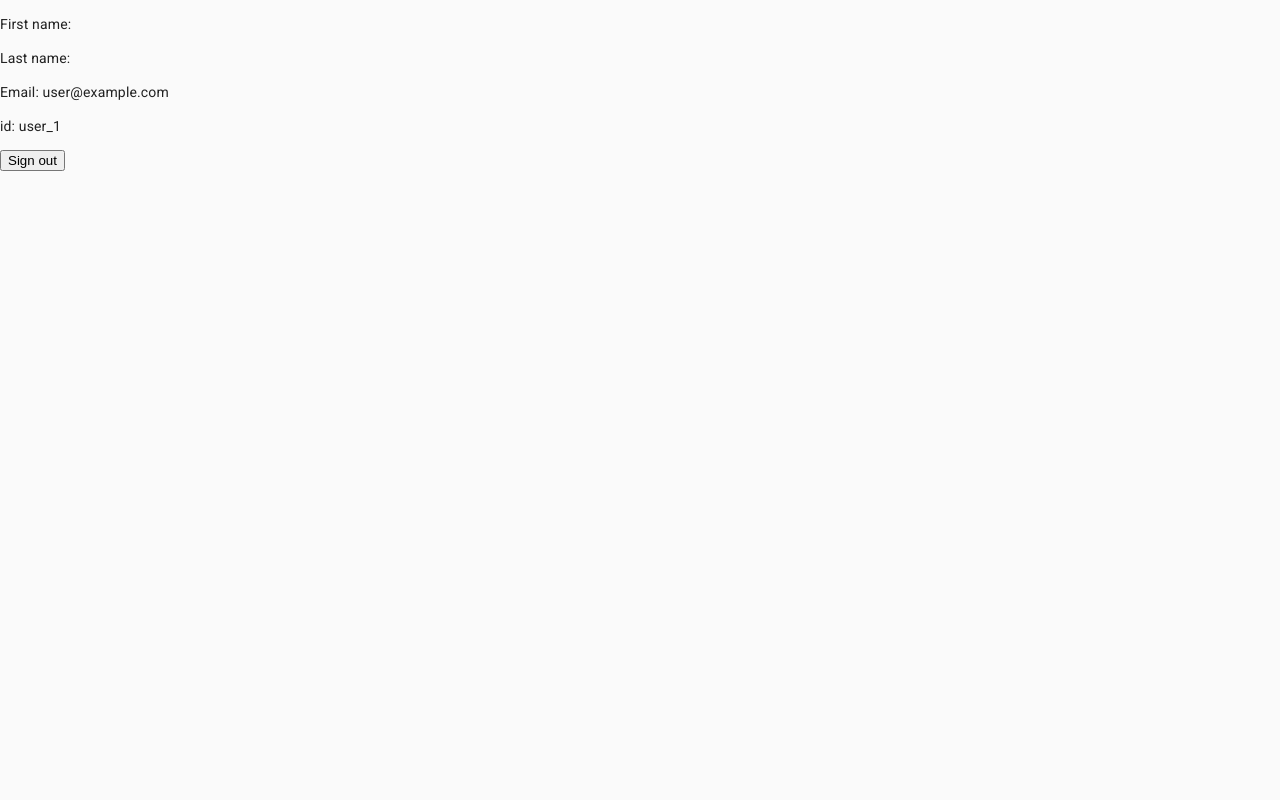
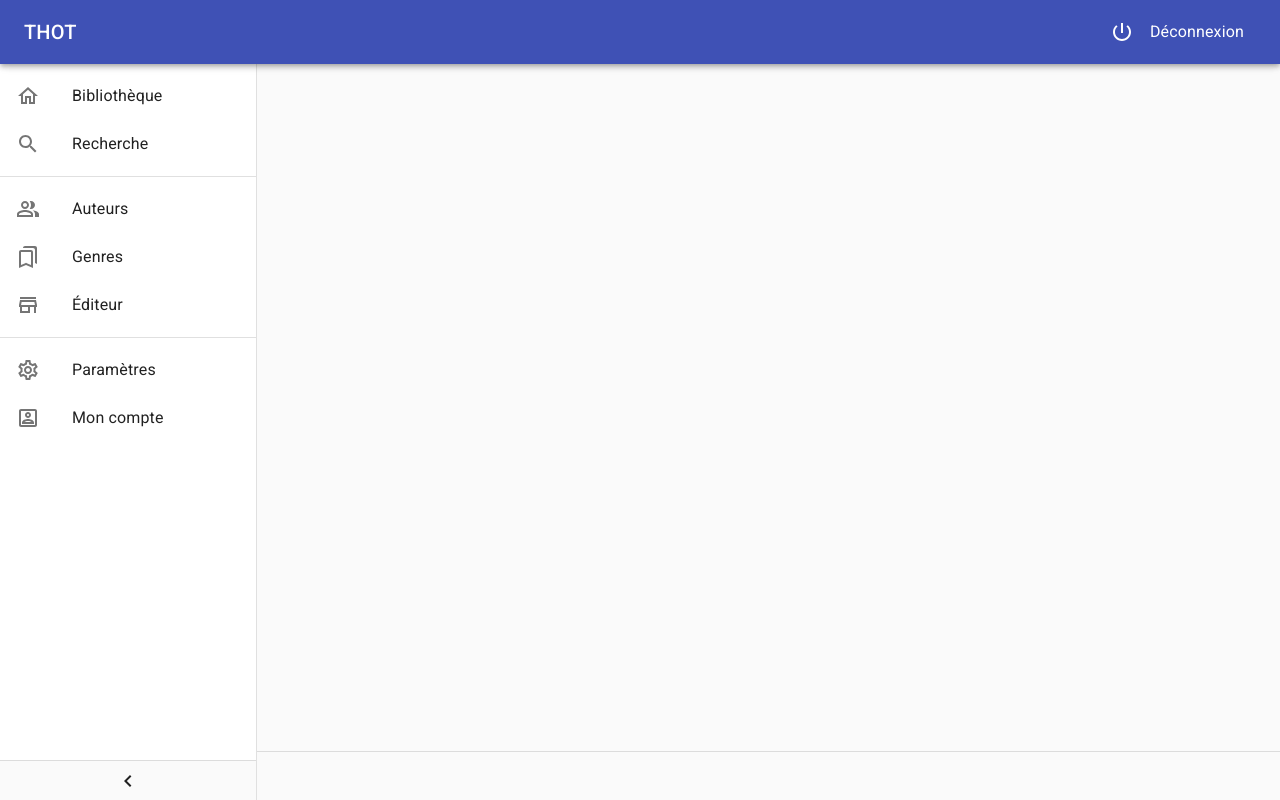
Before and after one commit to codbear/thot, a Next.js app: page / in a window 1280 px wide. Built offline with nearby package versions, Linux system fonts and the light colour scheme; no server answers; sample sign-in values are in the browser's storage.

Commit message:
feat(index): use default layout

```diff
--- a/pages/index.js
+++ b/pages/index.js
@@ -1,4 +1,5 @@
-import { getSession, signOut } from 'next-auth/client';
+import { getSession } from 'next-auth/client';
+import { DefaultLayout } from '../modules/layout';
 
 export const getServerSideProps = async (context) => {
   const session = await getSession(context);
@@ -21,12 +22,6 @@ export default function Index({ session }) {
   const { user } = session;
 
   return (
-    <>
-      <p>First name: {user.firstName} </p>
-      <p>Last name: {user.lastName} </p>
-      <p>Email: {user.email} </p>
-      <p>id: {user.id} </p>
-      <button onClick={() => signOut()}>Sign out</button>
-    </>
+    <DefaultLayout />
   );
 }
```
